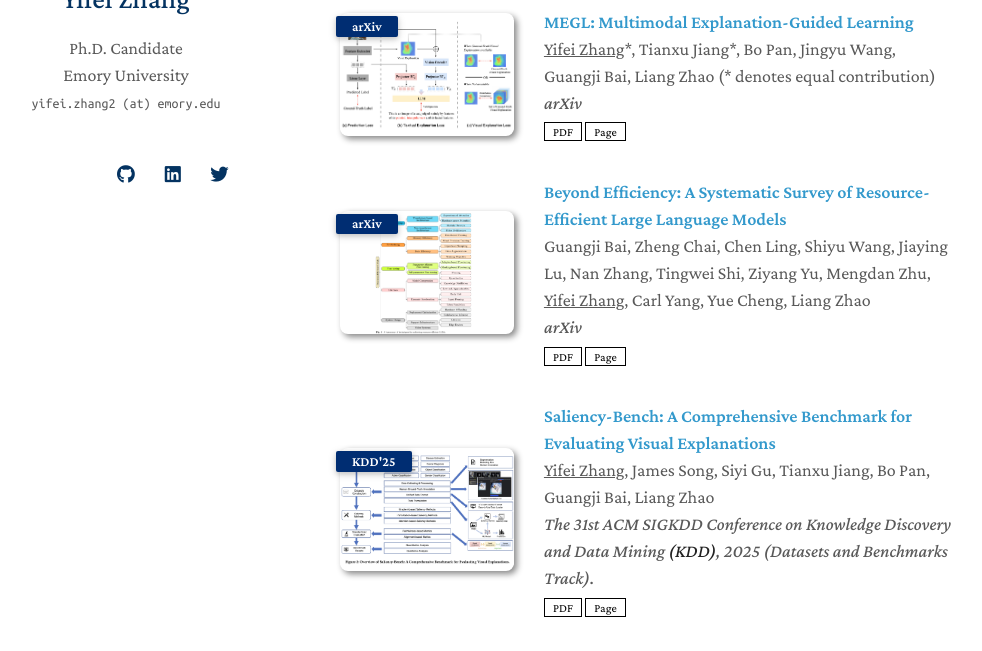
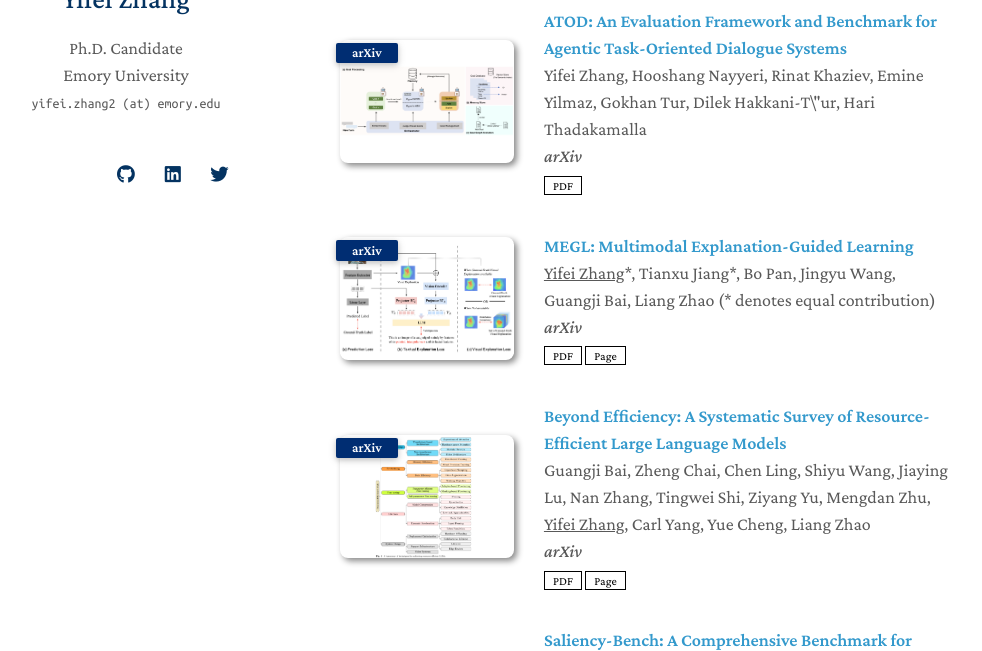
Before and after one commit to yifeizhangcs/yifeizhangcs.github.io, a Jekyll site: the page built from index.md, in a window 1280 px wide and 900 px high, scrolled down 1192 px, cut to the strip 249-900 px from the top of the window. Shown: the whole strip, without its empty margins (150-1132 px from the left). Built offline with Jekyll 4.4.1, drawn with Linux system fonts in a browser that asks for light colours; nearby versions of some CDN libraries; a style sheet for code colours, icons or effects is not loaded; our own code applies the rules of GitHub Pages for plain Markdown files.

Commit message:
Add new publication entry for ATOD framework
Added a new publication entry for 'ATOD: An Evaluation Framework and Benchmark for Agentic Task-Oriented Dialogue Systems' with details including authors, conference, and PDF link.

```diff
--- a/_data/publications.yml
+++ b/_data/publications.yml
@@ -7,6 +7,13 @@ main:
     pdf: https://www.techrxiv.org/doi/full/10.36227/techrxiv.176972193.39211542/v1
     page: https://github.com/yifeizhangcs/awesome-agentic-commerce
     image: ./assets/img/a-commerce.png
+
+  - title: "ATOD: An Evaluation Framework and Benchmark for Agentic Task-Oriented Dialogue Systems"
+    authors: Yifei Zhang, Hooshang Nayyeri, Rinat Khaziev, Emine Yilmaz, Gokhan Tur, Dilek Hakkani-T\"ur, Hari Thadakamalla
+    conference_short: arXiv
+    conference: arXiv
+    pdf: https://arxiv.org/pdf/2601.11854
+    image: ./assets/img/atod.png
 
   - title: "MEGL: Multimodal Explanation-Guided Learning"
     authors: <span style="text-decoration:underline">Yifei Zhang</span>*, Tianxu Jiang*, Bo Pan, Jingyu Wang, Guangji Bai, Liang Zhao  (* denotes equal contribution)
```
